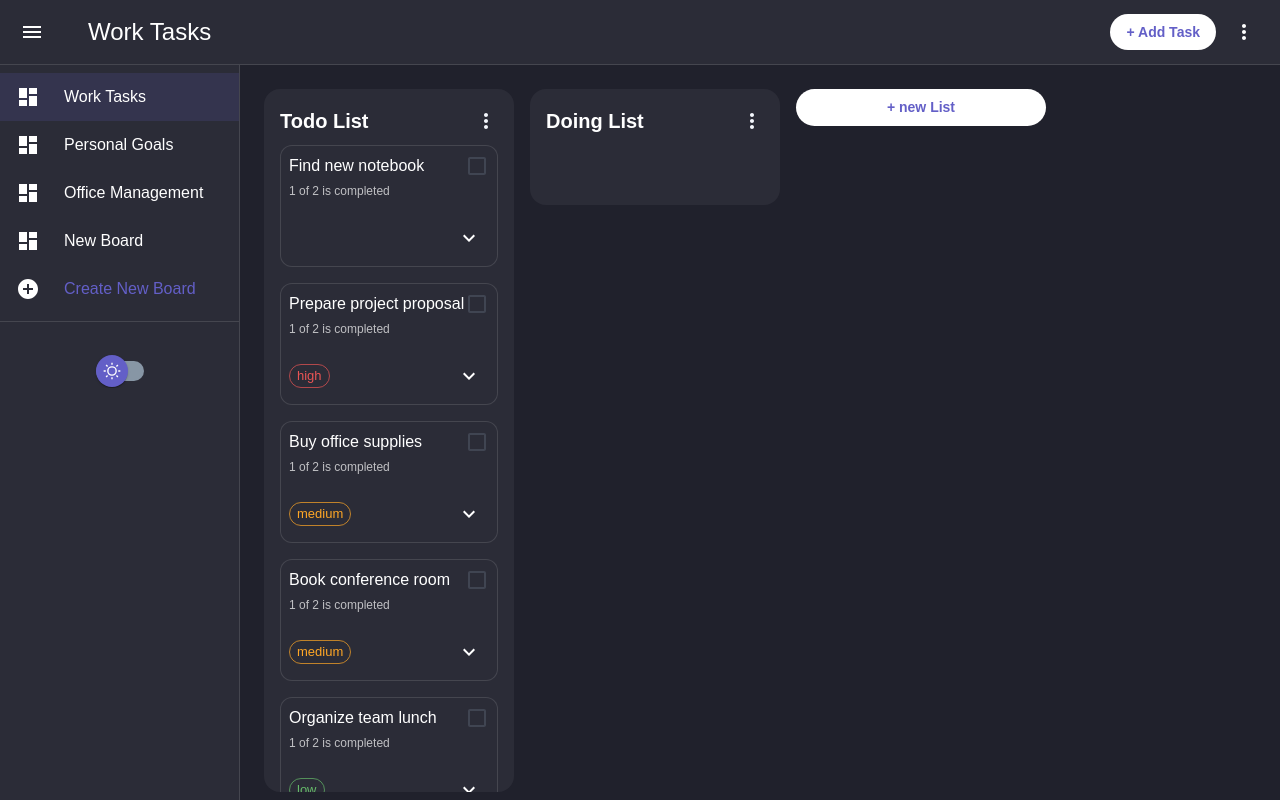
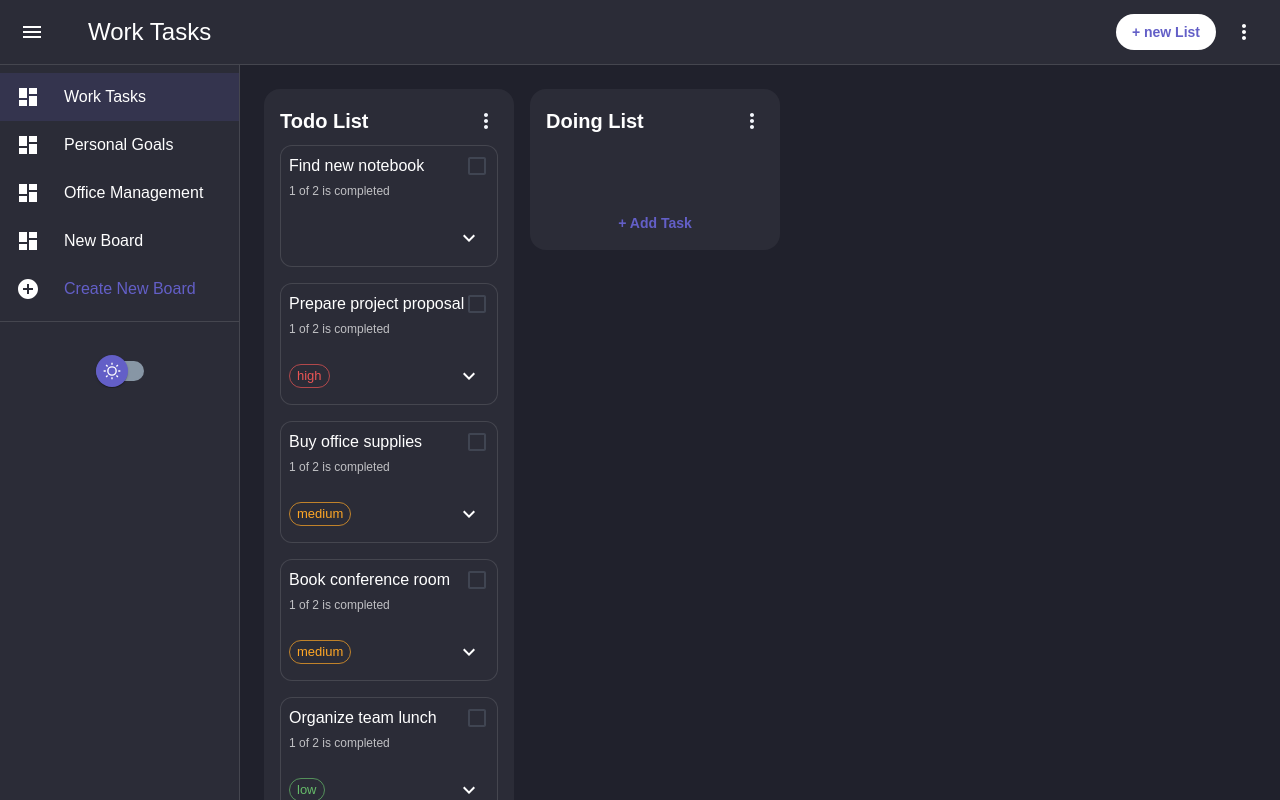
Before and after one commit to zeynabmvs/kanba, a React (Vite) app: page / in a window 1280 px wide. Built offline with nearby package versions, Linux system fonts and the light colour scheme.

Commit message:
fix scrollbar issue

```diff
--- a/src/components/BaseModal.jsx
+++ b/src/components/BaseModal.jsx
@@ -15,7 +15,7 @@ const ModalContent = ({type, onClose, detail}) => {
 		case "editList":
 			return <EditList onClose={onClose} detail={detail}/>;
 		case "addTask":
-			return <AddTask onClose={onClose}/>;
+			return <AddTask onClose={onClose}  detail={detail}/>;
 		case "editTask":
 			return <EditTask onClose={onClose} detail={detail}/>;
 		case "confirmDelete":
--- a/src/components/Board.jsx
+++ b/src/components/Board.jsx
@@ -1,21 +1,20 @@
-import {DragDropContext, Droppable} from "@hello-pangea/dnd";
-import {Button, Container, Stack, Typography} from "@mui/material";
-import {useDispatch, useSelector} from "react-redux";
-import {reorderLists, reorderTask, selectCurrentBoard,} from "../features/boards/boardsSlice.js";
-import {openModal} from "../features/modalSlice";
+import { DragDropContext, Droppable } from "@hello-pangea/dnd";
+import { Button, Container, Stack, Typography } from "@mui/material";
+import { useDispatch, useSelector } from "react-redux";
+import {
+  reorderLists,
+  reorderTask,
+  selectCurrentBoard,
+} from "../features/boards/boardsSlice.js";
 import BoardList from "./BoardList";
-import {ListIndexProvider} from "../contexts/listIndexContext.jsx";
+import { ListIndexProvider } from "../contexts/listIndexContext.jsx";
 
 const Board = () => {
   const currentBoard = useSelector(selectCurrentBoard);
   const dispatch = useDispatch();
 
-	const onAddListHandler = () => {
-		dispatch(openModal({type: "addList"}));
-	};
-
   const onDragEnd = (dropResult) => {
-		const {destination, source} = dropResult;
+    const { destination, source } = dropResult;
 
     if (!destination) return;
 
@@ -54,7 +53,7 @@ const Board = () => {
   return (
     <>
       {!currentBoard && (
-				<Container sx={{py: "64px"}}>
+        <Container sx={{ py: "64px" }}>
           <Typography component="p" variant="h6" textAlign="center">
             There is no board yet, create one from sidebar
           </Typography>
@@ -62,7 +61,7 @@ const Board = () => {
       )}
 
       {currentBoard?.lists?.length < 1 && (
-				<Container sx={{py: "64px"}}>
+        <Container sx={{ py: "64px" }}>
           <Typography component="p" variant="h6" textAlign="center">
             This Board is empty, create a new List to get started
           </Typography>
@@ -70,36 +69,35 @@ const Board = () => {
       )}
 
       <DragDropContext onDragEnd={onDragEnd}>
-				<Stack direction="row" alignItems={"flex-start"} sx={{margin: "16px"}}>
+        <Stack
+          id="xyz"
+          direction="row"
+          alignItems={"flex-start"}
+          // sx={{ margin: "16px" }}
+        >
           <Droppable
             droppableId="lists-container"
             direction={"horizontal"}
             type={"LIST"}
+            sx={{ overflow: "hidden"}}
           >
             {(provided) => (
               <Stack
-								sx={{overflow: "auto"}}
+                sx={{ overflow: "auto", px: {xs: "8px", md: "16px"}, pt: {xs: "8px", md: "16px"} }}
                 // component={"ul"}
                 direction={"row"}
                 ref={provided.innerRef}
                 {...provided.droppableProps}
               >
                 {currentBoard?.lists?.map((list, index) => (
-									<>
                     <ListIndexProvider listIndex={index} key={list.id}>
-											<BoardList list={list} index={index}/>
+                      <BoardList list={list} index={index} />
                     </ListIndexProvider>
-									</>
                 ))}
                 {provided.placeholder}
               </Stack>
             )}
           </Droppable>
-
-					{currentBoard?.lists.length < 5 && (
-						<Button onClick={() => onAddListHandler()} variant={"contained"} sx={{margin: "8px", width: "250px"}}
-										color="secondary">+ new List</Button>
-					)}
         </Stack>
       </DragDropContext>
     </>
--- a/src/components/BoardList.jsx
+++ b/src/components/BoardList.jsx
@@ -1,19 +1,22 @@
-import {Draggable, Droppable} from "@hello-pangea/dnd";
-import {Paper, Stack, Typography} from "@mui/material";
+import { Draggable, Droppable } from "@hello-pangea/dnd";
+import { Paper, Stack, Typography, Button } from "@mui/material";
 import Box from "@mui/material/Box";
-import {useDispatch} from "react-redux";
-import {openModal} from "../features/modalSlice";
+import { useDispatch } from "react-redux";
+import { openModal } from "../features/modalSlice";
 import BoardListCard from "./BoardListCard";
 import OptionsMenu from "./OptionsMenu.jsx";
-import {useTheme} from '@mui/material/styles';
+import { useTheme } from "@mui/material/styles";
+import { useMediaQuery } from "@mui/material";
 
-const BoardList = ({list, index}) => {
+const BoardList = ({ list, index }) => {
   const dispatch = useDispatch();
   const theme = useTheme();
+  const isSmallScreen = useMediaQuery("(max-width:600px)");
 
-	const onHoverBg = theme.palette.mode === "light"
+  const onHoverBg =
+    theme.palette.mode === "light"
       ? theme.palette.secondary.light
-		: theme.palette.customGrey.darkest
+      : theme.palette.customGrey.darkest;
 
   const onDeleteListHandler = () => {
     dispatch(
@@ -28,9 +31,11 @@ const BoardList = ({list, index}) => {
     );
   };
   const onEditListHandler = () => {
-		dispatch(openModal({type: "editList", detail: list}));
+    dispatch(openModal({ type: "editList", detail: list }));
   };
-
+  const onAddTaskHandler = () => {
+    dispatch(openModal({ type: "addTask", detail: index }));
+  };
   return (
     <Draggable draggableId={list.id} index={index}>
       {(provided, snapshot) => (
@@ -39,11 +44,14 @@ const BoardList = ({list, index}) => {
             borderRadius: "16px",
             margin: 1,
             width: "250px",
+            minWidth: "250px",
             backgroundColor: snapshot.isDragging && onHoverBg,
             alignSelf: "flex-start",
             listStyleType: "none",
             boxShadow: "none",
-						maxHeight: "calc(100vh - 97px)",
+            maxHeight: isSmallScreen
+              ? "calc(100vh - 48px)"
+              : "calc(100vh - 65px)",
             overflow: "auto",
           }}
           className={`${snapshot.isDragging && "is-dragging "}`}
@@ -61,25 +69,36 @@ const BoardList = ({list, index}) => {
               // transition: "all 300ms ease-in-out",
               alignItems: "center",
               "&:hover": {
-								bgcolor: onHoverBg
+                bgcolor: onHoverBg,
               },
               borderTopRightRadius: "8px",
-							borderTopLeftRadius: "8px"
+              borderTopLeftRadius: "8px",
             }}
           >
-						<Typography component="h3" variant={"h6"}
+            <Typography
+              component="h3"
+              variant={"h6"}
               sx={{
-													'&:hover': {color: 'primary'},
+                "&:hover": { color: "primary" },
                 width: "100%",
-													fontWeight: "600"
-												}} {...provided.dragHandleProps}>
+                fontWeight: "600",
+              }}
+              {...provided.dragHandleProps}
+            >
               {list.title}
             </Typography>
             <OptionsMenu
               text="list"
               onEdit={onEditListHandler}
               onDelete={onDeleteListHandler}
-							sx={{'& .MuiSvgIcon-root': {color: theme.palette.mode === 'light' ? theme.palette.customGrey.main : theme.palette.customGrey.light}}}
+              sx={{
+                "& .MuiSvgIcon-root": {
+                  color:
+                    theme.palette.mode === "light"
+                      ? theme.palette.customGrey.main
+                      : theme.palette.customGrey.light,
+                },
+              }}
             ></OptionsMenu>
           </Stack>
 
@@ -98,12 +117,16 @@ const BoardList = ({list, index}) => {
                 }}
               >
                 {list.tasks?.map((item, index) => (
-									<BoardListCard key={item.id} task={item} index={index}/>
+                  <BoardListCard key={item.id} task={item} index={index} />
                 ))}
                 {provided.placeholder}
               </Box>
             )}
           </Droppable>
+
+          <Button onClick={onAddTaskHandler} sx={{ width: "100%", mb: "8px" }}>
+            + Add Task
+          </Button>
         </Paper>
       )}
     </Draggable>
--- a/src/components/Dashboard.jsx
+++ b/src/components/Dashboard.jsx
@@ -1,20 +1,19 @@
 import MenuIcon from "@mui/icons-material/Menu";
-import {Button, useMediaQuery} from "@mui/material";
+import { Button, useMediaQuery } from "@mui/material";
 import AppBar from "@mui/material/AppBar";
 import Box from "@mui/material/Box";
 import IconButton from "@mui/material/IconButton";
 import Toolbar from "@mui/material/Toolbar";
 import Typography from "@mui/material/Typography";
-import {useState} from "react";
-import {useDispatch, useSelector} from "react-redux";
-import {selectCurrentBoard} from "../features/boards/boardsSlice.js";
-import {openModal} from "../features/modalSlice";
+import { useState } from "react";
+import { useDispatch, useSelector } from "react-redux";
+import { selectCurrentBoard } from "../features/boards/boardsSlice.js";
+import { openModal } from "../features/modalSlice";
 import Board from "./Board";
 import OptionsMenu from "./OptionsMenu.jsx";
 import Sidebar from "./Sidebar";
 import AddCircleIcon from "@mui/icons-material/AddCircle";
-import {useTheme} from "@mui/material/styles";
-
+import { useTheme } from "@mui/material/styles";
 
 export default function Dashboard() {
   const [open, setOpen] = useState(true);
@@ -24,8 +23,8 @@ export default function Dashboard() {
   const dispatch = useDispatch();
   const board = useSelector(selectCurrentBoard);
 
-	const onAddTaskHandler = () => {
-		dispatch(openModal({type: "addTask"}));
+  const onAddListHandler = () => {
+    dispatch(openModal({ type: "addList" }));
   };
 
   const onDeleteBoardHandler = () => {
@@ -41,27 +40,26 @@ export default function Dashboard() {
     );
   };
   const onEditBoardHandler = () => {
-		dispatch(openModal({type: "editBoard"}));
+    dispatch(openModal({ type: "editBoard" }));
   };
 
-	const isSmallScreen = useMediaQuery('(max-width:600px)');
-	const theme = useTheme()
+  const isSmallScreen = useMediaQuery("(max-width:600px)");
+  const theme = useTheme();
 
   return (
-		<Box sx={{display: "flex", overflow: "hidden"}}>
+    <Box sx={{ display: "flex", overflow: "hidden" }}>
       <AppBar position="absolute" open={open}>
-				<Toolbar sx={{paddingRight: "16px"}}
-				>
+        <Toolbar sx={{ paddingRight: "16px" }}>
           <IconButton
             edge="start"
             color="inherit"
             aria-label="open drawer"
             onClick={toggleDrawer}
             sx={{
-							marginRight: {xs: "4px", md: "36px"},
+              marginRight: { xs: "4px", md: "36px" },
             }}
           >
-						<MenuIcon/>
+            <MenuIcon />
             {/*{open ? <Close/> : <MenuIcon/>}*/}
           </IconButton>
           <Typography
@@ -69,30 +67,37 @@ export default function Dashboard() {
             variant={isSmallScreen ? "h6" : "h5"}
             color="inherit"
             noWrap
-						sx={{flexGrow: 1}}
+            sx={{ flexGrow: 1 }}
           >
             {board?.title}
           </Typography>
-					{isSmallScreen ?
-						<IconButton onClick={onAddTaskHandler} disabled={!board || board?.lists.length === 0}
-												color="secondary"><AddCircleIcon/></IconButton> : <Button
+          {isSmallScreen ? (
+            <IconButton onClick={onAddListHandler} color="secondary">
+              <AddCircleIcon />
+            </IconButton>
+          ) : (
+            <Button
               variant="contained"
               color="secondary"
-							onClick={onAddTaskHandler}
-							disabled={!board || board?.lists.length === 0}
+              onClick={onAddListHandler}
+              disabled={board?.lists.length > 5}
             >
-							+ Add Task
-						</Button>}
+              + new List
+            </Button>
+          )}
 
           <OptionsMenu
             text="board"
             onEdit={onEditBoardHandler}
             onDelete={onDeleteBoardHandler}
-						sx={{ml: {xs: "4px", md: "16px"}, '& :hover': {color: theme.palette.primary.contrastText}}}
+            sx={{
+              ml: { xs: "4px", md: "16px" },
+              "& :hover": { color: theme.palette.primary.contrastText },
+            }}
           ></OptionsMenu>
         </Toolbar>
       </AppBar>
-			<Sidebar open={open}/>
+      <Sidebar open={open} />
       <Box
         component="main"
         sx={{
@@ -101,11 +106,12 @@ export default function Dashboard() {
               ? theme.palette.customGrey.light
               : theme.palette.customGrey.darker,
           flexGrow: 1,
+          overflowY: "auto",
           height: isSmallScreen ? "calc(100vh - 48px)" : "calc(100vh - 65px)",
           mt: isSmallScreen ? "48px" : "65px",
         }}
       >
-				<Board/>
+        <Board />
       </Box>
     </Box>
   );
```
Also changed, not shown: src/components/modals/AddTask.jsx (+14 -7 lines). Lines whose indentation alone changed are shown as unchanged.
